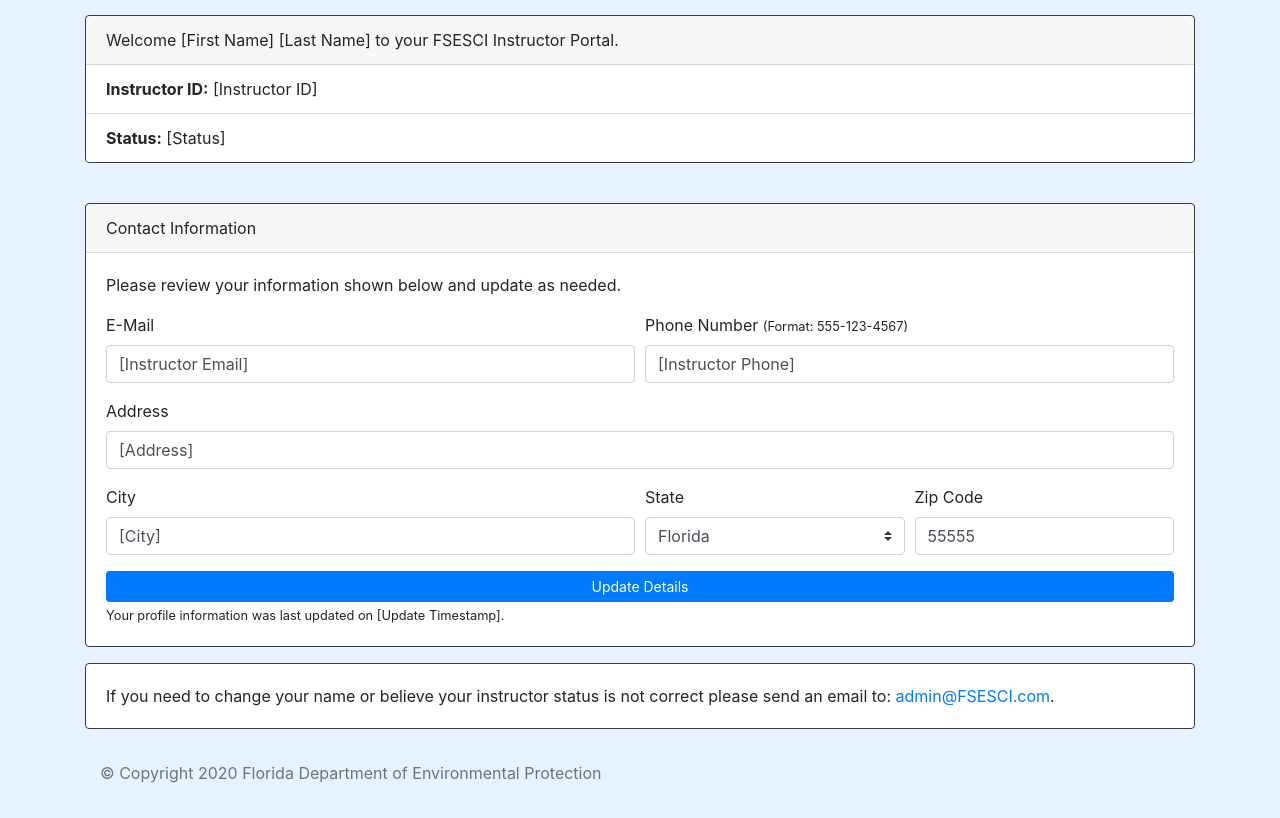
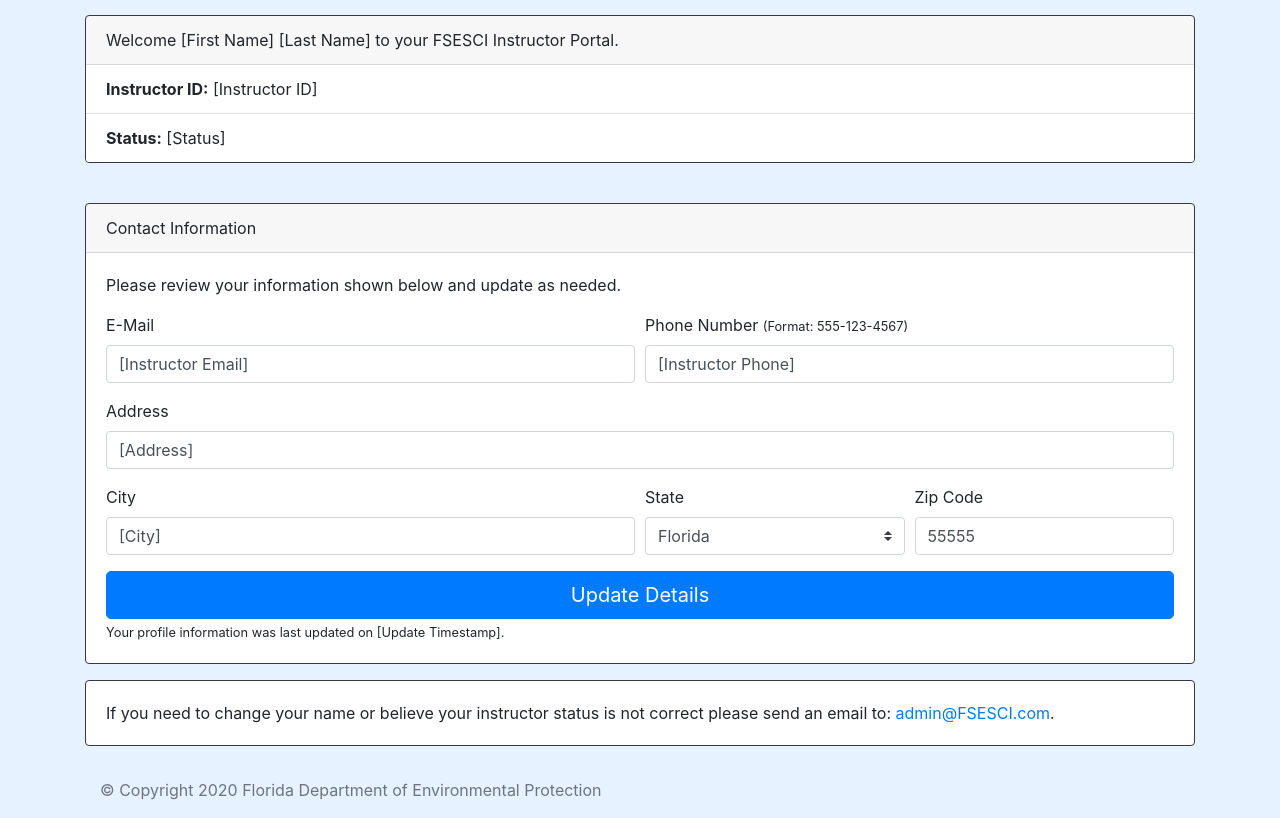
Before and after one commit to leoguim-alfka/fsesci_markup, a plain HTML site: page Website/instructor/index.html in a window 1280 px wide. Shown: the part 65-883 px from the top of the page. Drawn offline with nearby package versions, Linux system fonts and the light colour scheme.

Commit message:
Update index.html

```diff
--- a/Website/instructor/index.html
+++ b/Website/instructor/index.html
@@ -147,7 +147,7 @@
 						<input type="number" class="form-control" id="zip" value="55555" required>
 					</div>
 				</div>
-				<button type="submit" class="btn btn-primary btn-sm btn-block">Update Details</button>
+				<button type="submit" class="btn btn-primary btn-lg btn-block">Update Details</button>
 				<small>Your profile information was last updated on [Update Timestamp].</small>
 			</form>
 		</div>
```
